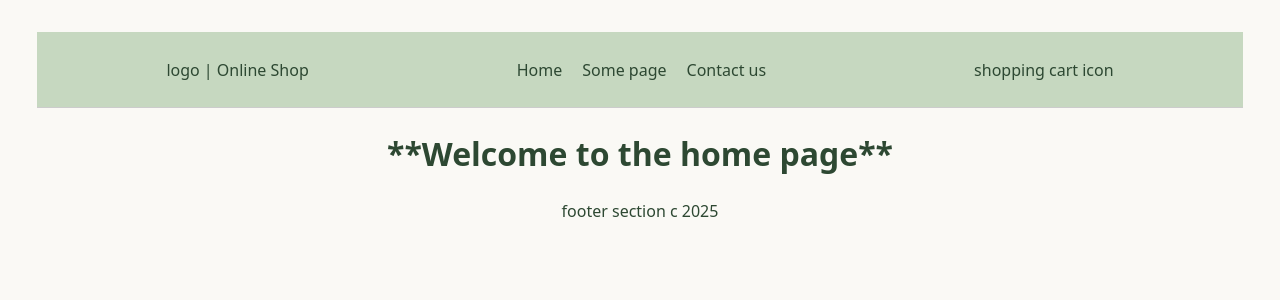
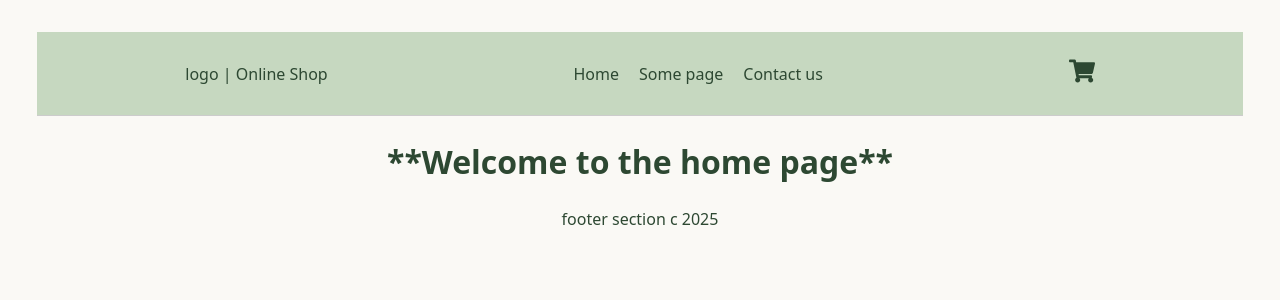
Before and after one commit to krialex/js-frameworks-online-shop, a React (Vite) app: page / in a window 1280 px wide. Shown: the top 300 px of the page. Built offline with nearby package versions, Linux system fonts and the light colour scheme.

Commit message:
icon added

```diff
--- a/package.json
+++ b/package.json
@@ -12,6 +12,7 @@
   "dependencies": {
     "react": "^19.0.0",
     "react-dom": "^19.0.0",
+    "react-icons": "^5.5.0",
     "react-router-dom": "^7.5.3"
   },
   "devDependencies": {
--- a/src/components/layout/header/Header.tsx
+++ b/src/components/layout/header/Header.tsx
@@ -1,5 +1,8 @@
 import { Nav } from "../nav/Nav";
 import styles from "./header.module.css"
+import { FaShoppingCart } from "react-icons/fa";
+
+
 
 export function Header() {
     return (
@@ -8,7 +11,9 @@ export function Header() {
                 logo | Online Shop
             </div>
             <Nav />
-            <div>shopping cart icon</div>
+            <div>
+                <FaShoppingCart size={26} />
+            </div>
         </header>
     )
 }
--- a/src/components/layout/nav/nav.module.css
+++ b/src/components/layout/nav/nav.module.css
@@ -10,3 +10,7 @@
     text-decoration: none;
     color: #2D4832;
 }
+
+.navList a:hover {
+    color: #E8F0E3;
+}
```
Also changed, not shown: 1 other file (tests, documents, lock files or other folders).
